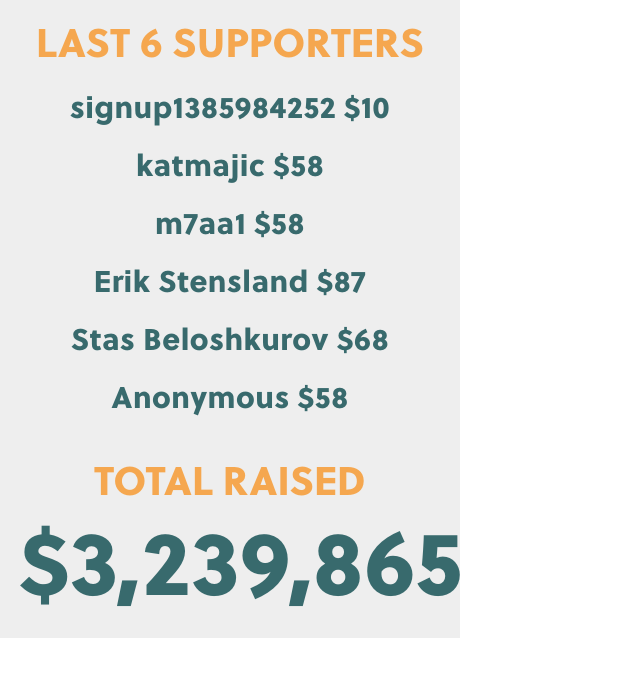
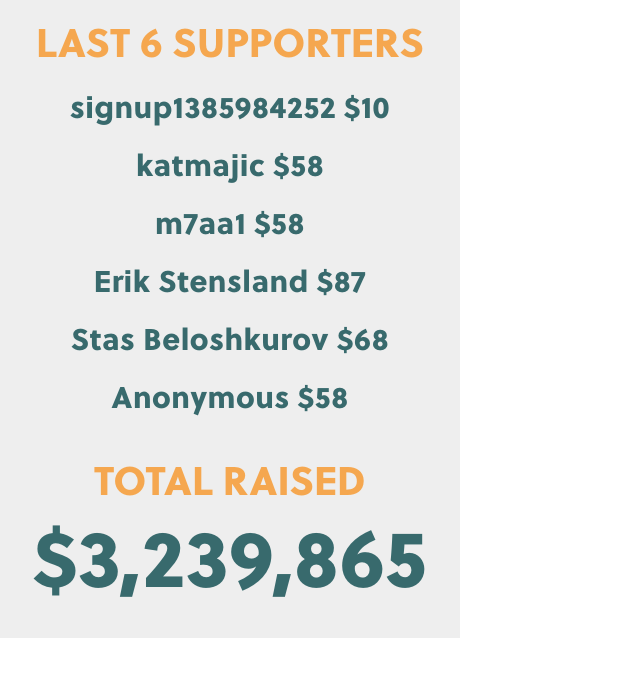
Before and after one commit to avaleske/podcon-indigogo, a plain HTML site: page index.html in a window 1280 px wide. Shown: the whole page, without its empty margins (0-640 px from the left). Drawn offline with nearby package versions, Linux system fonts and the light colour scheme.

Commit message:
adjusts font size of total amount for large numbers

```diff
--- a/index.html
+++ b/index.html
@@ -44,7 +44,11 @@
           "https://raw.githubusercontent.com/avaleske/podcon-indigogo/master/mock_campaign_data.json",
           function(json) {
             if (json.response.collected_funds) {
-              $(".total-amount").text("$"+numberWithCommas(json.response.collected_funds));
+              var amount = json.response.collected_funds;
+              $(".total-amount")
+                .text("$"+numberWithCommas(amount))
+                // adjust font size if we have a large number
+                .addClass(amount > 999999 ? 'total-amount--over-one-million' : '');
             }
         });
       }
--- a/styles.css
+++ b/styles.css
@@ -75,8 +75,13 @@ li {
 
 .total-amount {
   width: 100%;
+  height: 101px;
   margin: 15px 0;
   color: #386A6D;
   font-size: 90px;
   font-family: "SoleilXb", "Helvetica";
 }
+
+.total-amount.total-amount--over-one-million {
+  font-size: 80px;
+}
```
